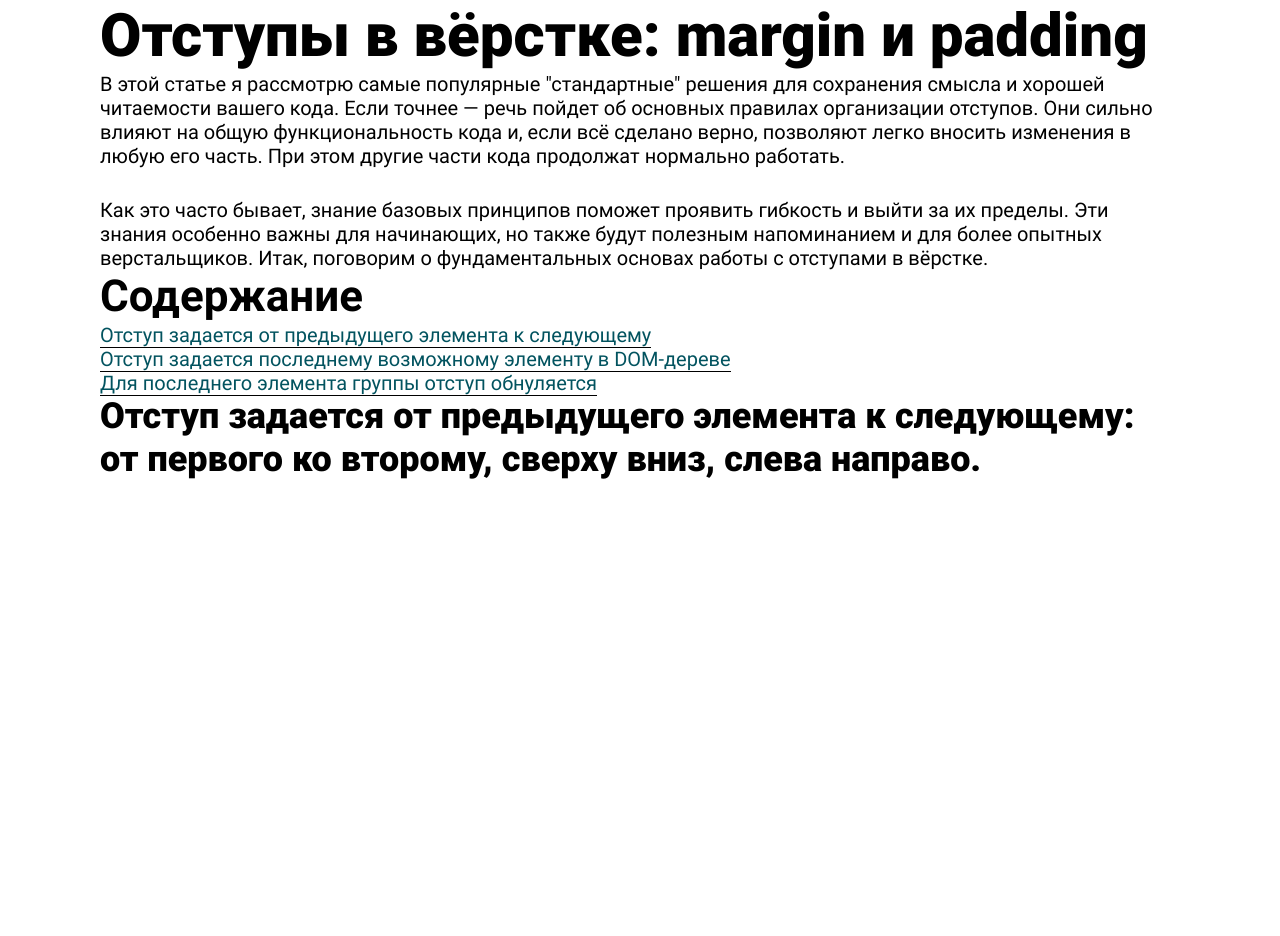
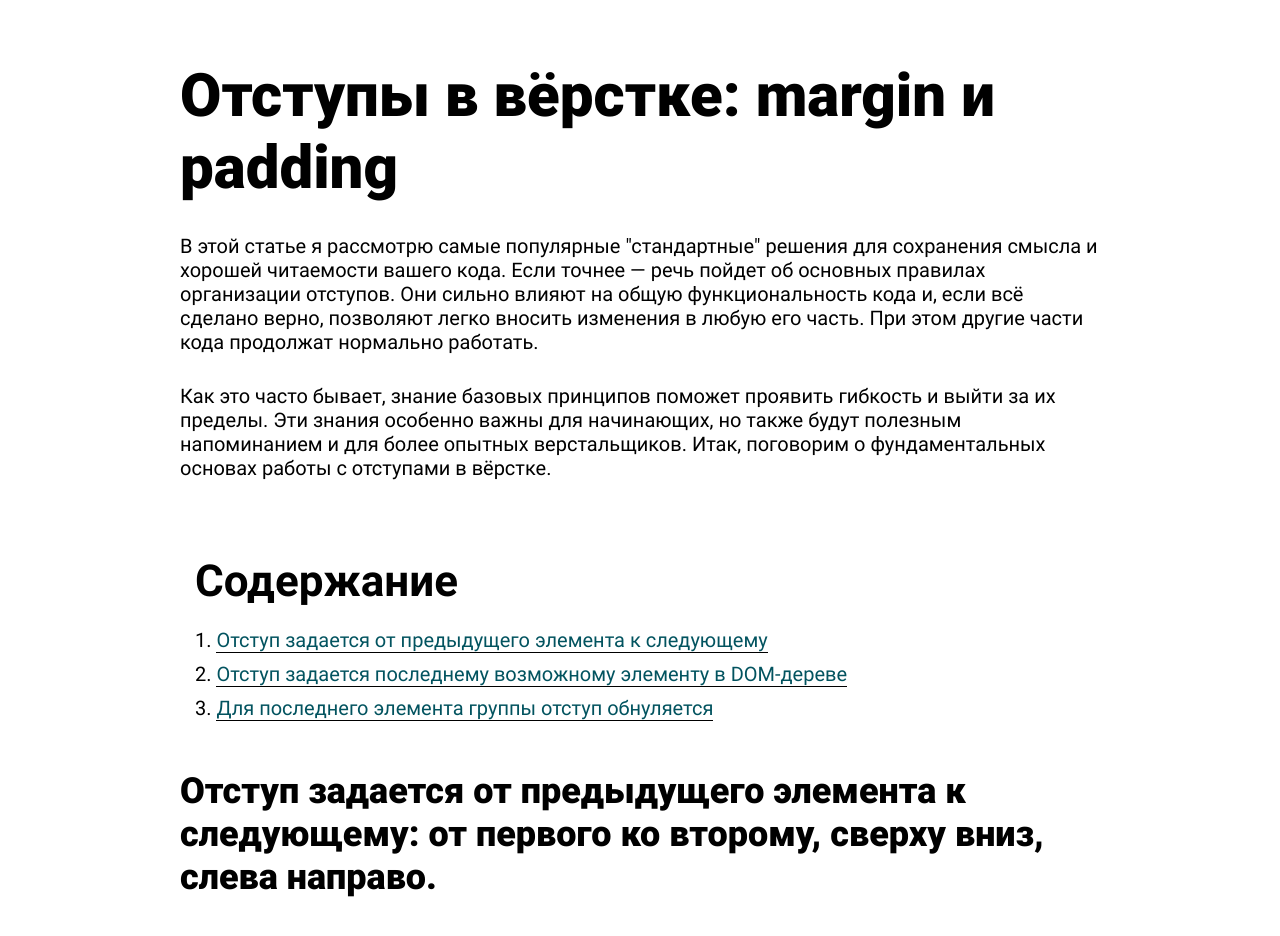
Before and after one commit to Nebazzz/Identation, a plain HTML site: page index.html in a window 1280 px wide. Before the commit the page ends 800 px from the top, so only its background shows below. Drawn offline with Linux system fonts and the light colour scheme.

Commit message:
header done css

```diff
--- a/css/header.css
+++ b/css/header.css
@@ -1,4 +1,43 @@
+.content{
+  margin-bottom: 50px;
+}
+
+.content__navigation{
+  margin-left: 15px;
+}
+
+.content__navigation__item{
+  margin-bottom: 10px;
+}
+
+.content__navigation__item:last-child {
+  margin-bottom: 25px;
+}
+
 .content__navigation__link {
   color: #02535F;
   border-bottom: 1px black solid;
 }
+
+.content__navigation__list{
+  list-style-position: inside;
+  list-style-type: decimal;
+}
+
+.content__title{
+  padding-top: 25px;
+  margin-left: 15px;
+  margin-bottom: 20px;
+}
+
+.header{
+  margin-bottom: 50px;
+}
+
+.header__title{
+  margin-bottom: 30px;
+}
+
+/* .text{
+
+} */
--- a/css/style.css
+++ b/css/style.css
@@ -134,6 +134,10 @@ i {
   line-height: 120%;
 }
 
+.page {
+  padding: 60px 150px 50px;
+}
+
 .container {
   max-width: 1140px;
   padding: 0 30px;
--- a/index.html
+++ b/index.html
@@ -10,7 +10,7 @@
   <link rel="stylesheet" href="index.css">
   <title>Identation</title>
 </head>
-<body>
+<body class="page">
   <header>
     <section class="header">
       <div class="container">
@@ -25,24 +25,28 @@
       <div class="container">
         <h2 class="content__title">Содержание</h2>
         <nav class="content__navigation">
-          <ul class="content__navigation__list">
-            <li class="content__navigation__item"></li>
+          <ol class="content__navigation__list">
+            <li class="content__navigation__item">
               <a class="content__navigation__link" href="#article1">Отступ задается от предыдущего элемента к следующему</a>
-            <li class="content__navigation__item"></li>
+            </li>
+            <li class="content__navigation__item">
               <a class="content__navigation__link" href="#article2">Отступ задается последнему возможному элементу в DOM-дереве</a>
-            <li class="content__navigation__item"></li>
+            </li>
+            <li class="content__navigation__item">
               <a class="content__navigation__link" href="#article3">Для последнего элемента группы отступ обнуляется</a>
-          </ul>
+            </li>
+          </ol>
         </nav>
       </div>
     </section>
   </header>
 
   <main>
-    <section>
+    <section class="rules">
       <div class="container">
-        <article>
+        <article class="rule-one">
           <h3>Отступ задается от предыдущего элемента к следующему: от первого ко второму, сверху вниз, слева направо.</h3>
+
         </article>
       </div>
     </section>
```
